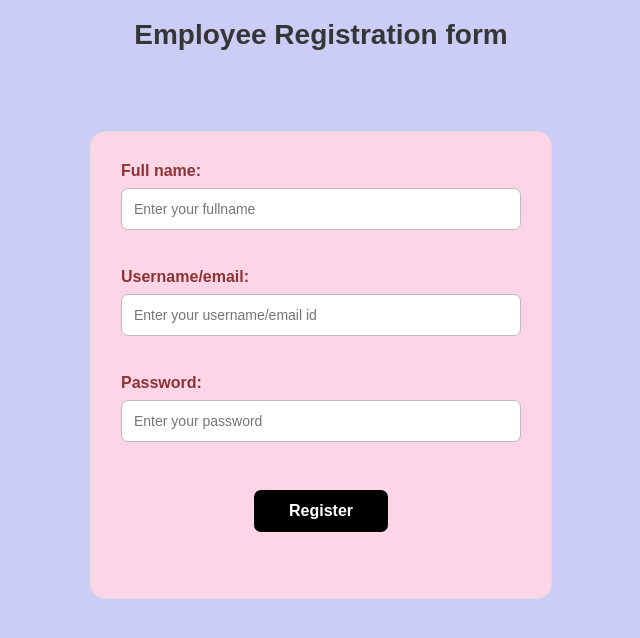
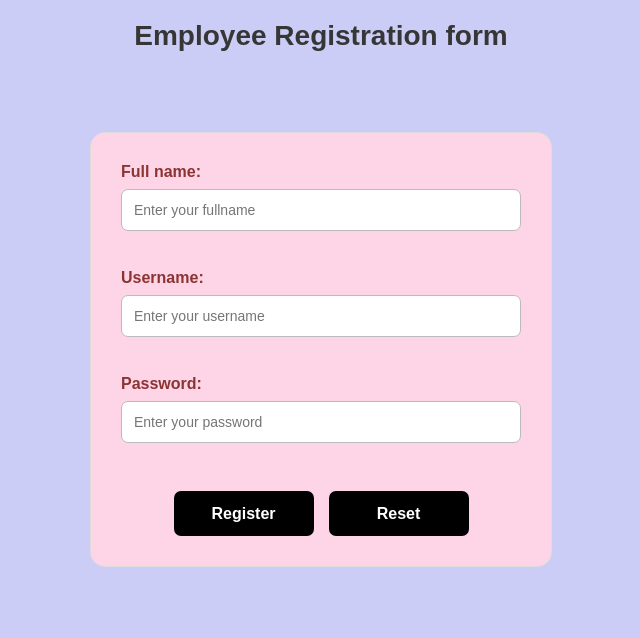
Before and after one commit to Deviindu/Employee_Management_System, a Python web app: template templates/register.html in a window 1280 px wide. Shown: the top 638 px of the page, without its empty margins (319-959 px from the left). Run offline with Jinja, Linux system fonts and the light colour scheme; the template is opened without the code that fills it, so the values that code supplies are empty.

Commit message:
Updated login and register pages

```diff
--- a/templates/register.html
+++ b/templates/register.html
@@ -5,11 +5,24 @@
     <meta name="viewport" content="width=device-width, initial-scale=1.0">
     <title>Registration form</title>
     <style>
+    /* Background of the whole page */
     body {
         font-family: Arial, sans-serif;
         background-color: #cccdf7;
-        margin: 0; padding: 0;
+        margin: 0;
+        padding: 0;
     }
+
+    /* Heading */
+    h1 {
+        text-align: center;
+        color: #363636;
+        font-size: 28px;
+        margin-top: 20px;
+        margin-bottom: 30px;
+    }
+
+    /* Registration form */
     form {
         width: 400px;
         margin: 80px auto;
@@ -18,19 +31,18 @@
         border: 1px solid #ddd;
         border-radius: 15px;
     }
-    h1 {
-        text-align: center;
-        color: #363636;
-        font-size: 28px;
-        margin-bottom: 30px;
-        }
+
+    /* Labels */
     label {
         display: block;
         margin-bottom: 8px;
         color: #8b3434;
         font-weight: bold;
     }
-    input {
+
+    /* Text input boxes */
+    input[type="text"],
+    input[type="password"] {
         width: 100%;
         padding: 12px;
         margin-bottom: 20px;
@@ -40,45 +52,79 @@
         font-size: 14px;
         background-color: white;
     }
-    input:focus {
+
+    /* Input when selected */
+    input[type="text"]:focus,
+    input[type="password"]:focus {
         border-color: #8b3434;
         outline: none;
         box-shadow: 0 0 5px rgba(139, 52, 52, 0.3);
     }
-    button {
-        display: block;
-        margin: 10px auto 0;
-        padding: 12px 35px;
+
+    /* Buttons container */
+    .buttons {
+        display: flex;
+        justify-content: center;
+        align-items: center;
+        gap: 15px;
+        margin-top: 10px;
+    }
+
+    /* Register and Reset buttons */
+    .buttons input[type="submit"],
+    .buttons button {
+        width: 140px;
+        height: 45px;
+        padding: 0;
+        margin: 0;
+        box-sizing: border-box;
+
         background-color: #000000;
         color: white;
+
         border: none;
         border-radius: 7px;
+
         font-size: 16px;
         font-weight: bold;
+
         cursor: pointer;
     }
-    button:hover {
+
+    /* Hover effect */
+    .buttons input[type="submit"]:hover,
+    .buttons button:hover {
         background-color: #6f2929;
     }
-    button:active {
+
+    /* Click effect */
+    .buttons input[type="submit"]:active,
+    .buttons button:active {
         transform: scale(0.97);
     }
 </style>
 </head>
 <body>
     <h1>Employee Registration form</h1>
-    <form id="registrationform" action="login.html" method="GET">
+    <form id="registrationform" action="/register" method="POST">
          <label>Full name:</label>
-        <input id="fullname" type="text" placeholder="Enter your fullname" name="fullname">
+        <input id="fullname" type="text" placeholder="Enter your fullname" name="fullname" required>
         <br><br>
-        <label>Username/email:</label>
-        <input id="username" type="text" type="email" placeholder="Enter your username/email id" name="username">
+        <label>Username:</label>
+        <input id="username" type="text" placeholder="Enter your username" name="username" required>
         <br><br>
         <label>Password:</label>
-        <input  id="password" type="password" placeholder="Enter your password" name="password">
+        <input  id="password" type="password" placeholder="Enter your password" name="password" required>
         <br><br>
-        <Button type="submit" value="register">Register</Button>
-        <br></br>
+        <div class="buttons">
+        <input type="submit" value="Register">
+        <button type="button" onclick="resetForm()">Reset</button>
+        </div>
+        <script>
+            function resetForm(){
+                document.getElementById("registrationform").reset();
+            }
+        </script>
     </form>
 </body>
 </html>
```
Also changed, not shown: templates/login.html (+29 -39 lines). Lines whose indentation alone changed are shown as unchanged.
